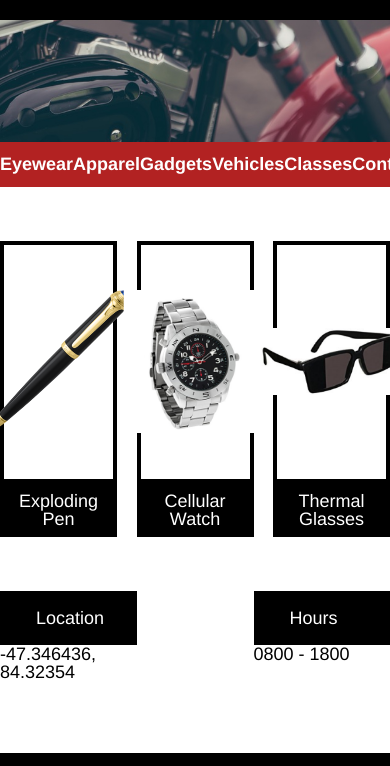
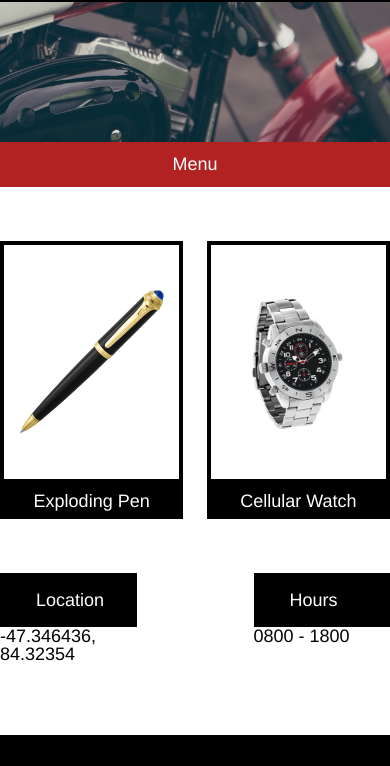
Before and after one commit to sebbiet/ca-unit5-secretagentsupply, a plain HTML site: page index.html in a window 390 px wide. Shown: the part 359-1125 px from the top of the page. Drawn offline with Linux system fonts and the light colour scheme.

Commit message:
Added tablet styles.

```diff
--- a/index.html
+++ b/index.html
@@ -37,6 +37,9 @@
           <li><a href="#">Classes</a></li>
           <li><a href="#">Contact</a></li>
         </ul>
+        <ul class="mobile-nav container">
+          <li>Menu</li>
+        </ul>
       </nav>
     </header>
 
@@ -45,19 +48,19 @@
       <article class="products">
 
         <!-- Product 1 -->
-        <section class="product">
+        <section class="product pen">
           <span class="product-image"><img src="./resources/images/pen.png" alt="Exploding Pen"></span>
           <span class="description">Exploding Pen</span>
         </section>
 
         <!-- Product 2 -->
-        <section class="product">
+        <section class="product watch">
           <span class="product-image"><img src="./resources/images/watch.png" alt="Cellular Watch"></span>
           <span class="description">Cellular Watch</span>
         </section>
 
         <!-- Product 3 -->
-        <section class="product">
+        <section class="product glasses">
           <span class="product-image"><img src="./resources/images/glasses.png" alt="Thermal Glasses"></span>
           <span class="description">Thermal Glasses</span>
         </section>
--- a/resources/css/style.css
+++ b/resources/css/style.css
@@ -63,6 +63,19 @@ h1, h4 {
   margin: 0.25rem 0 0 0;
 }
 
+@media only screen and (max-width: 1024px) {
+  /* Tablet Design */
+
+  .new-arrival h1 {
+    font-size: 1.5rem;
+  }
+
+  .new-arrival h4 {
+    font-size: 1rem;
+  }
+
+}
+
 /*  Shop Navigation */
 
 nav {
@@ -82,6 +95,24 @@ nav ul{
   justify-content: space-between;
   padding: 0.75rem 0;
   list-style: none;
+}
+
+.mobile-nav {
+  display: none;
+}
+
+@media only screen and (max-width: 1024px) {
+  /* Tablet Design */
+
+  nav ul {
+    display: none;
+  }
+
+  .mobile-nav {
+    display: block;
+    text-align: center;
+  }
+
 }
 
 /* Shop & Contact Information */
@@ -129,6 +160,23 @@ nav ul{
   padding: 1rem 2rem;
 }
 
+@media only screen and (max-width: 1024px) {
+  /* Tablet Design */
+
+  .product {
+    width: 47%;
+  }
+
+  .product.glasses {
+    display: none;
+  }
+
+  .information {
+    width: 35%;
+  }
+
+}
+
 /* Footer */
 footer {
   background-color: black;
```
